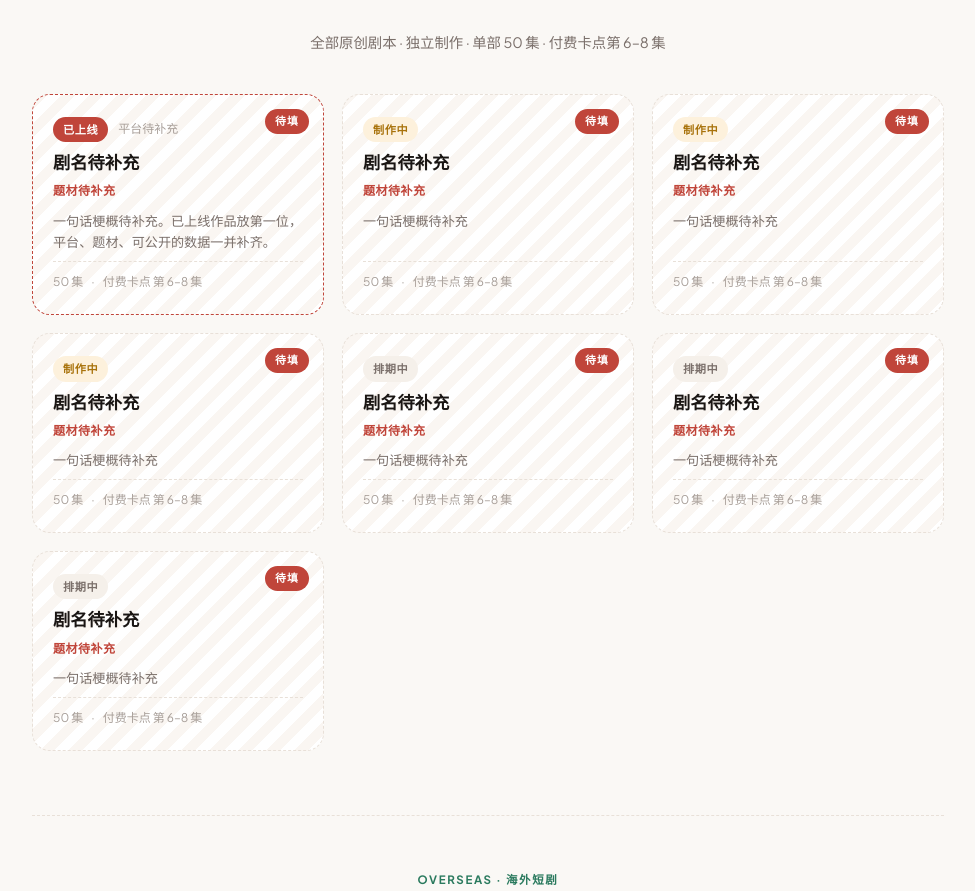
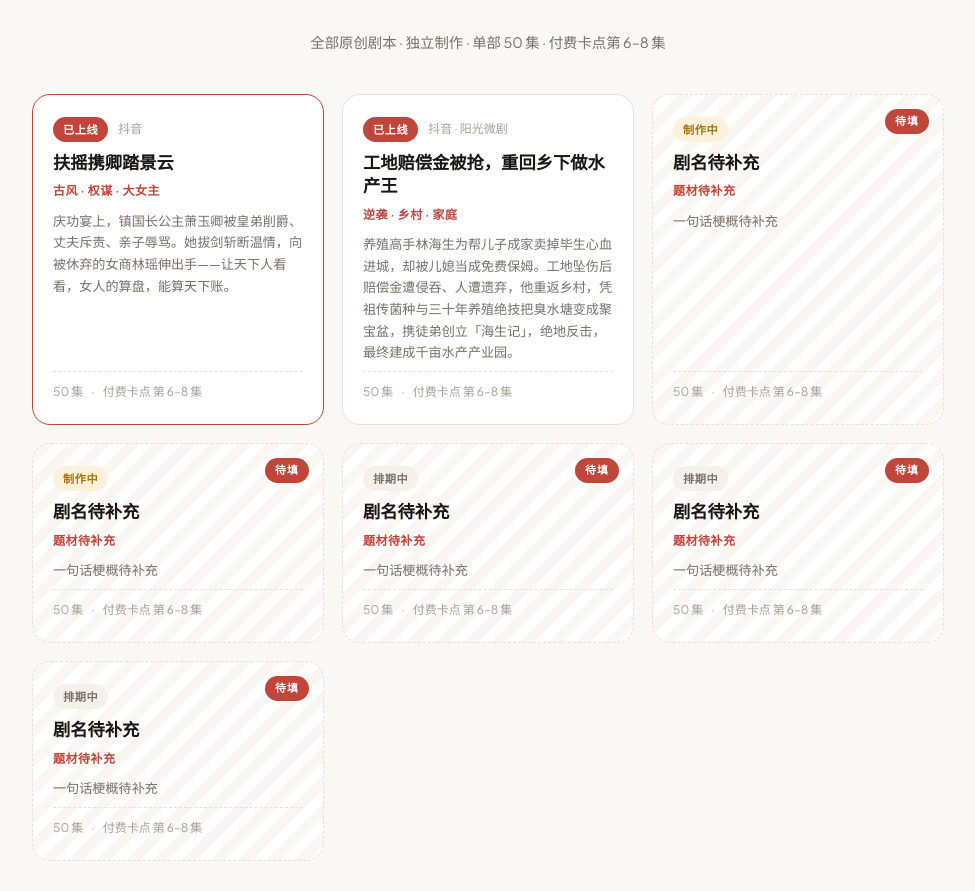
Before and after one commit to DreamHe-ai/hemenghan-portfolio, a React (Vite) app: page / in a window 1280 px wide. Shown: the part 3234-4125 px from the top of the page, without its empty margins (152-1127 px from the left). Built offline with nearby package versions, Linux system fonts and the light colour scheme; a web font is replaced by a local one.

Commit message:
works: 短剧区新增《扶摇携卿踏景云》《重回乡下做水产王》及正片链接

```diff
--- a/src/content.ts
+++ b/src/content.ts
@@ -20,6 +20,7 @@
   episodes: string
   paywall: string
   featured?: boolean
+  link?: string
 }
 
 export const SITE = {
@@ -101,17 +102,26 @@
     desc: '全部原创剧本 · 独立制作 · 单部 50 集 · 付费卡点第 6–8 集',
     domestic: [
       {
-        todo: true,
         status: '已上线',
-        platform: '平台待补充',
-        title: '剧名待补充',
-        genre: '题材待补充',
-        logline: '一句话梗概待补充。已上线作品放第一位，平台、题材、可公开的数据一并补齐。',
+        platform: '抖音',
+        title: '扶摇携卿踏景云',
+        genre: '古风 · 权谋 · 大女主',
+        logline: '庆功宴上，镇国长公主萧玉卿被皇弟削爵、丈夫斥责、亲子辱骂。她拔剑斩断温情，向被休弃的女商林瑶伸出手——让天下人看看，女人的算盘，能算天下账。',
         episodes: '50 集',
         paywall: '第 6–8 集',
         featured: true,
+        link: 'https://v.douyin.com/JX4tAxLxChY/',
       },
-      { todo: true, status: '制作中', title: '剧名待补充', genre: '题材待补充', logline: '一句话梗概待补充', episodes: '50 集', paywall: '第 6–8 集' },
+      {
+        status: '已上线',
+        platform: '抖音 · 阳光微剧',
+        title: '工地赔偿金被抢，重回乡下做水产王',
+        genre: '逆袭 · 乡村 · 家庭',
+        logline: '养殖高手林海生为帮儿子成家卖掉毕生心血进城，却被儿媳当成免费保姆。工地坠伤后赔偿金遭侵吞、人遭遗弃，他重返乡村，凭祖传菌种与三十年养殖绝技把臭水塘变成聚宝盆，携徒弟创立「海生记」，绝地反击，最终建成千亩水产产业园。',
+        episodes: '50 集',
+        paywall: '第 6–8 集',
+        link: 'https://v.douyin.com/I__oyPT74DY/',
+      },
       { todo: true, status: '制作中', title: '剧名待补充', genre: '题材待补充', logline: '一句话梗概待补充', episodes: '50 集', paywall: '第 6–8 集' },
       { todo: true, status: '制作中', title: '剧名待补充', genre: '题材待补充', logline: '一句话梗概待补充', episodes: '50 集', paywall: '第 6–8 集' },
       { todo: true, status: '排期中', title: '剧名待补充', genre: '题材待补充', logline: '一句话梗概待补充', episodes: '50 集', paywall: '第 6–8 集' },
```
